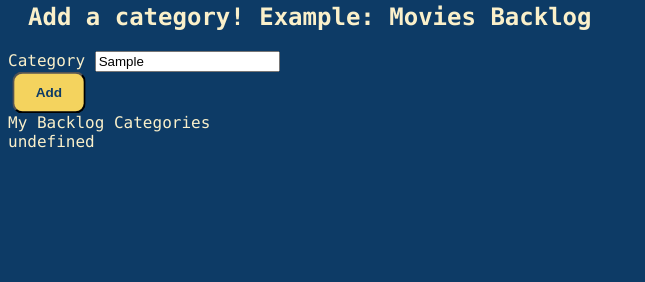
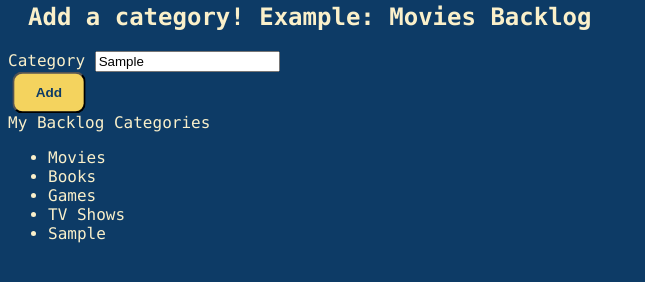
Before and after one commit to acoss22/myBacklog, a plain HTML site: page index.html in a window 1280 px wide. Both pictures are taken after typing "Sample" into the empty fields and a click on the button "Add". Shown: the part 90-372 px from the top of the page, without its empty margins (0-645 px from the left). Drawn offline with Linux system fonts and the light colour scheme.

Commit message:
feat: list

```diff
--- a/index.html
+++ b/index.html
@@ -22,8 +22,13 @@
     </div>
 
     <div>My Backlog Categories
+      <ul id="myUL">
+        <li>Movies</li>
+        <li>Books</li>
+        <li>Games</li>
+        <li>TV Shows</li>
 
-      <div id="category-item"></div>
+      </ul>
     </div>
 
     <script src="index.js"></script>
--- a/index.js
+++ b/index.js
@@ -1,21 +1,41 @@
-function Category(category, items ) {
-    category,
-    items
+function Category(category, items) {
+  category, items;
 }
 
-function Add(){
-    var inputText = document.getElementById("category");
-    console.log("inputText ", inputText.value);
+var myNodelist = document.getElementsByTagName("li");
 
-    const categ1 = new Category(inputText.value, []);
-    console.log(categ1.category);
+    // Create a new list item when clicking on the "Add" button
+function Add() {
+    var li = document.createElement("li");
+    var inputValue = document.getElementById("category").value;
+    var t = document.createTextNode(inputValue);
+    li.appendChild(t);
+    if (inputValue === '') {
+      alert("You must write something!");
+    } else {
+      document.getElementById("myUL").appendChild(li);
+    }
+    document.getElementById("myInput").value = "";
 
-    document.getElementById("category-item").innerHTML = categ1.category;
+    var span = document.createElement("SPAN");
+    var txt = document.createTextNode("\u00D7");
+    span.className = "close";
+    span.appendChild(txt);
+    li.appendChild(span);
 
-    var categs = new Category(categ1);
+    for (i = 0; i < close.length; i++) {
+      close[i].onclick = function() {
+        var div = this.parentElement;
+        div.style.display = "none";
+      }
+    }
+  }
 
-    for(let i = 0; i<categs.length; i++) {
-        console.log(categs[i]);
-    }
+  var inputText = document.getElementById("category");
+  console.log("inputText ", inputText.value);
 
-}
+  const categ1 = new Category(inputText.value, []);
+
+  console.log(categ1.category);
+
+  var categs = new Category(categ1);
```
